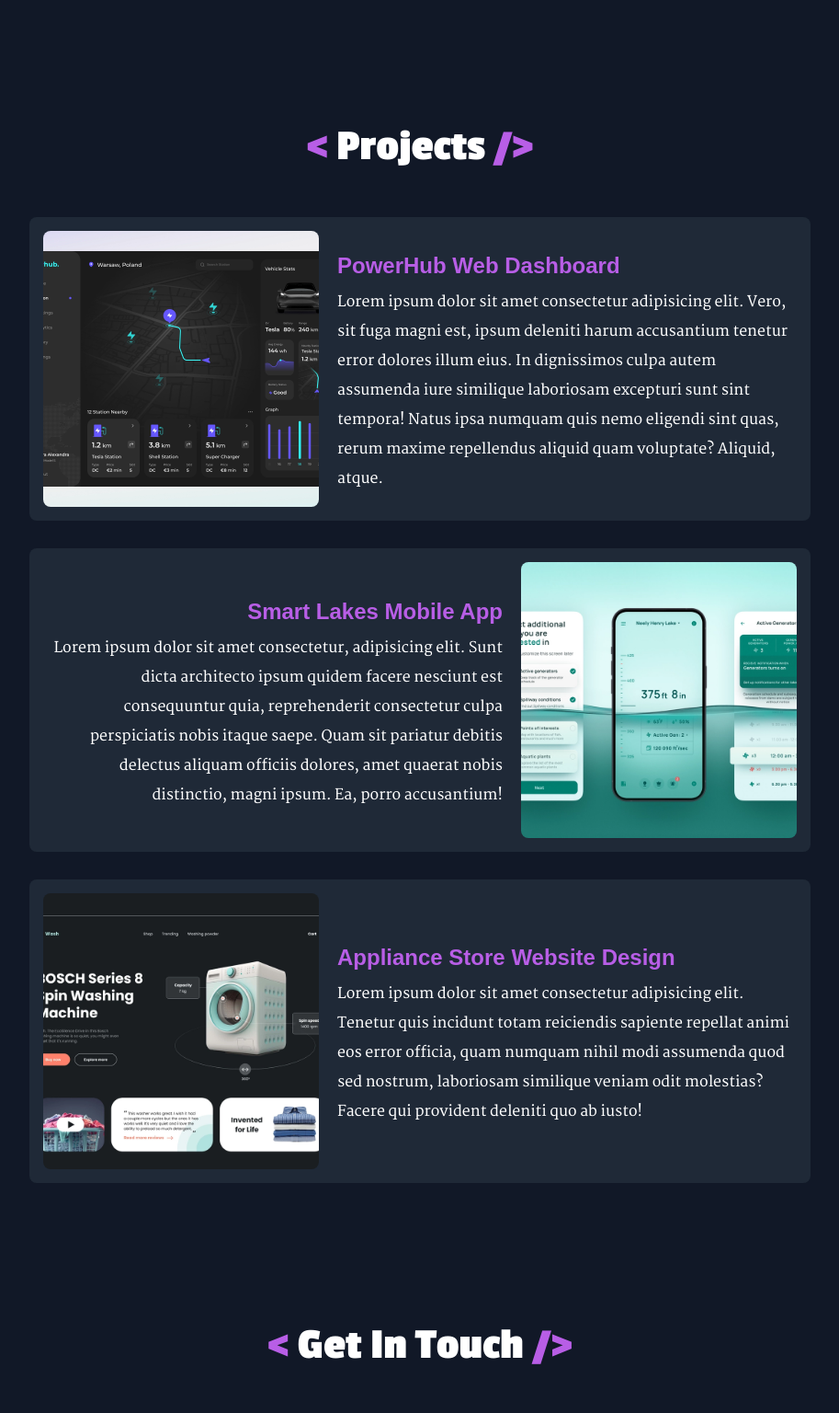
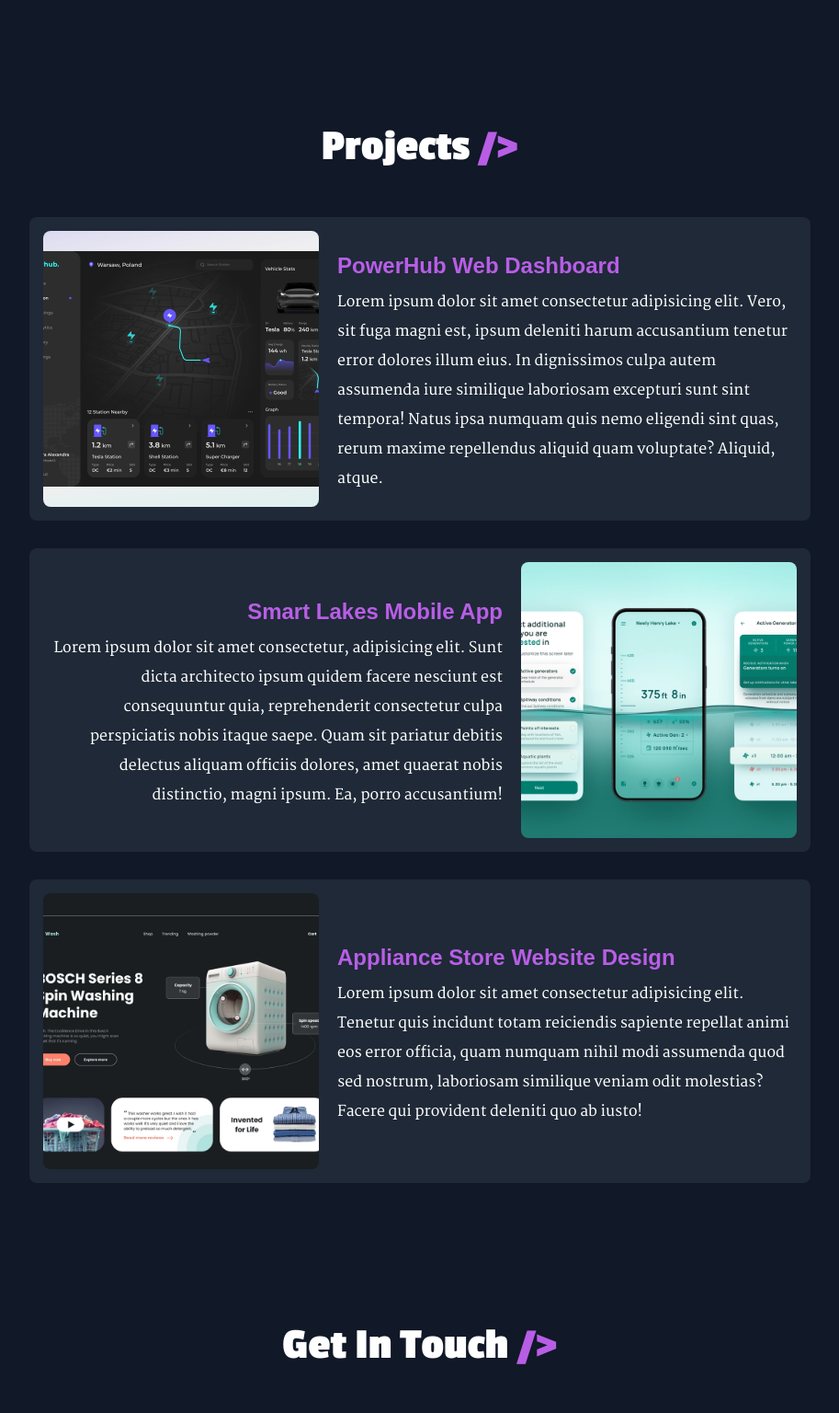
Before and after one commit to seven-smile/Portfolio, a plain HTML site: page index-2.html in a window 1280 px wide. Shown: the part 1560-3096 px from the top of the page at 92% size, without its empty margins (183-1096 px from the left). Drawn offline with Linux system fonts and the light colour scheme; a web font is replaced by a local one.

Commit message:
minor changes

```diff
--- a/index-2.html
+++ b/index-2.html
@@ -97,7 +97,7 @@
     <!-- Projects Section -->
     <section id="projects">
       <h2>
-        <span class="color"> < </span>
+        <span class="color"> </span>
         Projects
         <span class="color"> /> </span>
       </h2>
@@ -160,7 +160,7 @@
     <!-- Contact Section -->
     <section id="contact">
       <h2>
-        <span class="color"> < </span>
+        <span class="color"> </span>
         Get In Touch
         <span class="color"> /> </span>
       </h2>
```
